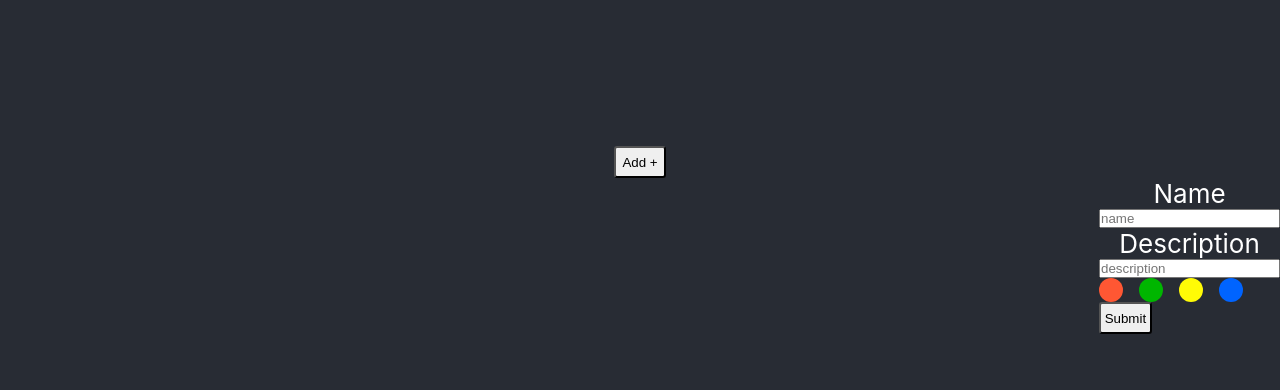
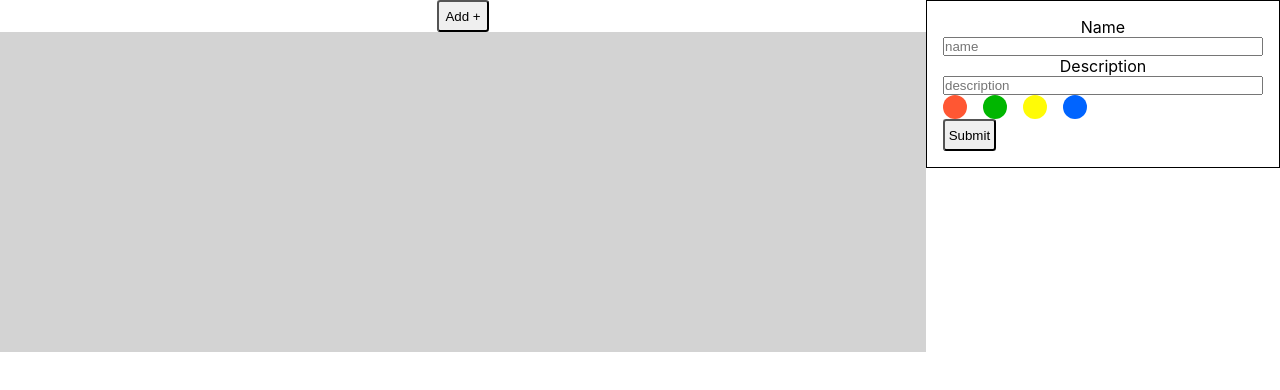
Before and after one commit to sanjayrajpurohit36/Notes, a React (Create React App) app: page / in a window 1280 px wide. Shown: the top 390 px of the page. Built offline with nearby package versions, Linux system fonts and the light colour scheme.

Commit message:
Added border to selected color and layout adjustments.

```diff
--- a/src/App.js
+++ b/src/App.js
@@ -3,9 +3,9 @@ import HomePage from "./Page/HomePage";
 function App() {
   return (
     <div className="App">
-      <header className="App-header">
+      {/* <header className="App-header"> */}
         <HomePage/>
-      </header>
+      {/* </header> */}
     </div>
   );
 }
--- a/src/Page/HomePage/index.css
+++ b/src/Page/HomePage/index.css
@@ -1,6 +1,10 @@
 .sidebar-wrapper {
     display: flex;
     flex-direction: column;
+    width: 20rem;
+    float: right;
+    padding: 1rem;
+    border: 1px solid black;
 }
 .task-card-wrapper {
     display: flex;
--- a/src/Page/HomePage/index.js
+++ b/src/Page/HomePage/index.js
@@ -3,6 +3,7 @@ import Button from "./../../components/Button";
 import Sidebar from "./../../components/Sidebar";
 import Card from "./../../components/Card";
 import './index.css';
+
 const HomePage = () => {
     const [taskData, setTaskData] = useState([]);
 
@@ -22,7 +23,7 @@ const HomePage = () => {
         </div>
         <div className="task-card-wrapper">
           { taskData.map((value, key) => {
-              return <Card data={value}/>
+              return <Card data={value} key={key+'card'}/>
             })
           }
         </div>
--- a/src/components/Sidebar/index.js
+++ b/src/components/Sidebar/index.js
@@ -33,7 +33,7 @@ const Sidebar = (props) => {
             <div className="color-tag-wrapper">
                 {
                     Object.keys(colors).map((value, key) => {
-                        return <div className="circle" id={value} key={value} style={{background:colors[value]}} onClick={(e) => setColor(colors[e.target.id])}></div>
+                        return <div className="circle" id={value} key={value} style={{background:colors[value], border: color === colors[value] ? '2px solid black': ''  }} onClick={(e) => setColor(colors[e.target.id])}></div>
                     })
                 }
             </div>
```
